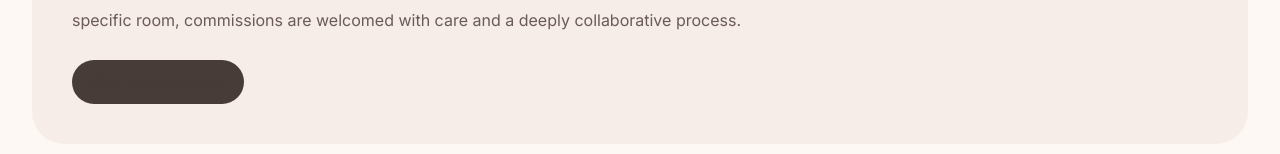
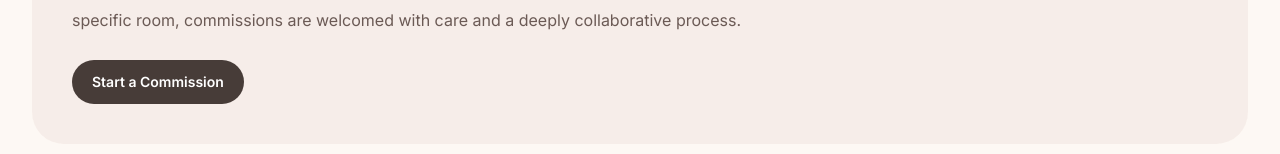
Before and after one commit to nazimharizi06/RoaArt-shop, a Next.js app: page / in a window 1280 px wide. Shown: the part 2379-2533 px from the top of the page. Built offline with nearby package versions, Linux system fonts and the light colour scheme; no server answers; the database is empty.

Commit message:
fix a button color

```diff
--- a/app/page.tsx
+++ b/app/page.tsx
@@ -285,7 +285,7 @@ export default async function HomePage() {
 
           <Link
             href="/contact"
-            className="mt-6 inline-flex rounded-full bg-[#473C38] px-5 py-3 text-sm font-semibold text-white transition duration-300 hover:-translate-y-0.5 hover:bg-[#362c29]"
+            className="mt-6 inline-flex rounded-full bg-[#473C38] px-5 py-3 text-sm font-semibold !text-white transition duration-300 hover:-translate-y-0.5 hover:bg-[#362c29]"
           >
             Start a Commission
           </Link>
```
